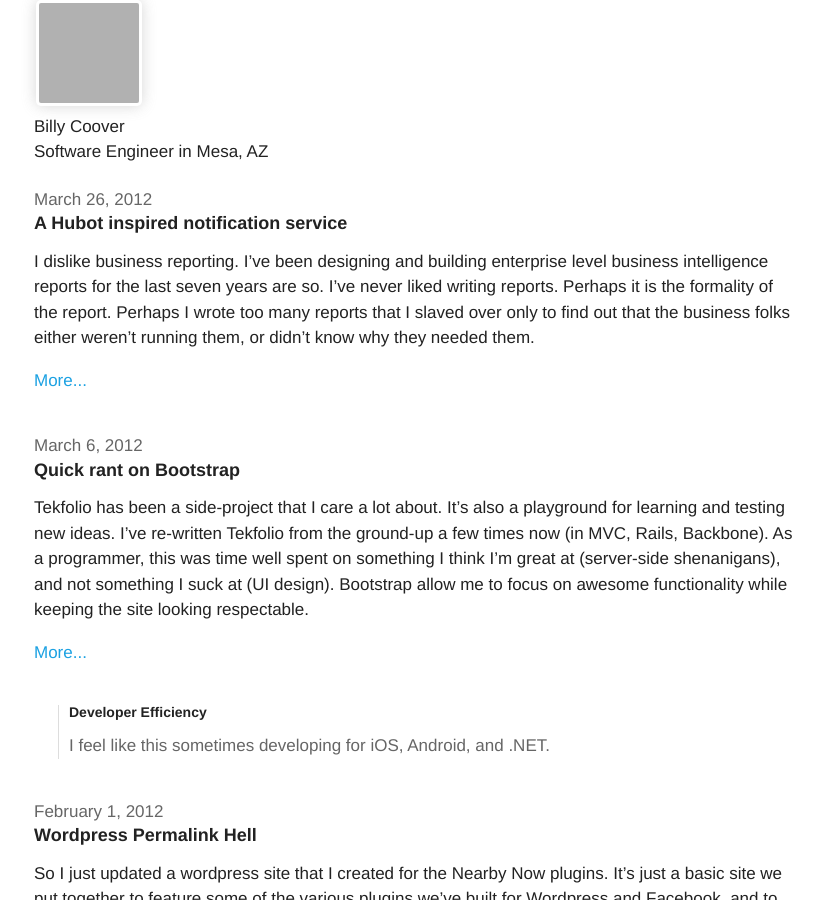
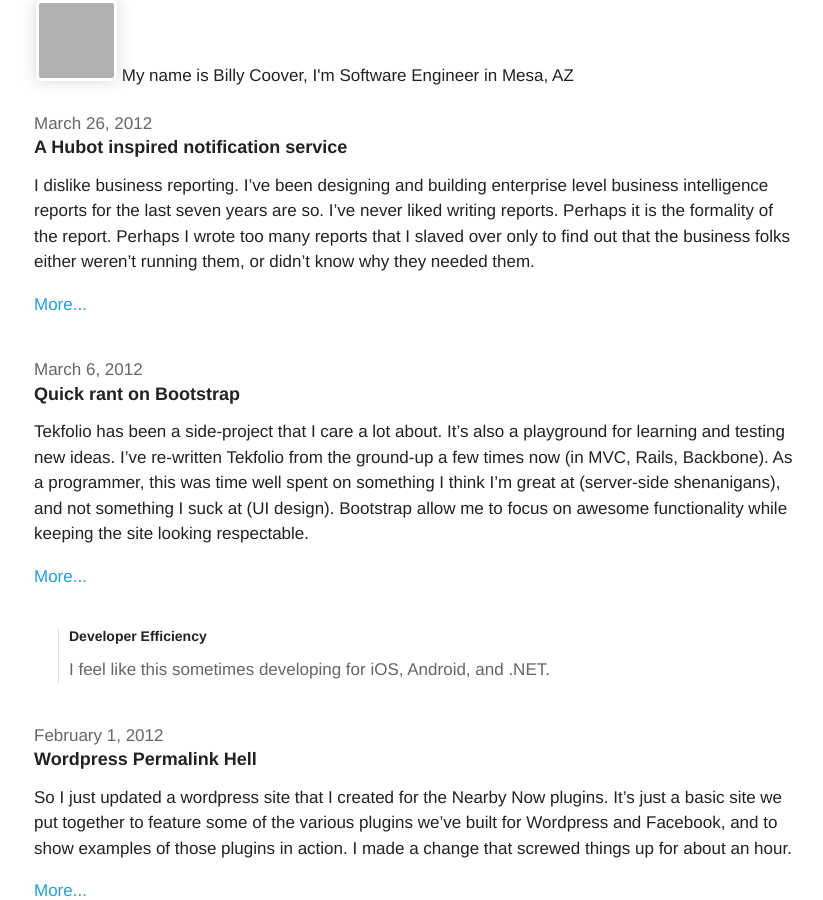
Before and after one commit to azcoov/azcoov.github.com, a Jekyll site: the page built from index.html, in a window 1280 px wide and 900 px high, cut to the strip 0-900 px from the top of the window. Shown: the whole strip, without its empty margins (226-1049 px from the left). Built offline with Jekyll 4.4.1, drawn with Linux system fonts in a browser that asks for light colours; Markdown is read by kramdown in place of the engine named in the settings; comment, search, counter and statistics services are not loaded; grey boxes are pictures that could not be loaded.

Commit message:
Update _layouts/default.html

```diff
--- a/_layouts/default.html
+++ b/_layouts/default.html
@@ -45,11 +45,9 @@
   <div class="main">
 
     <a href="/">
-      <img src="http://www.gravatar.com/avatar/9bb02ec020f37fd161b8a7f9e0823ef2.png?s=101" height="100" width="100" class="avatar" >
+      <img src="http://www.gravatar.com/avatar/9bb02ec020f37fd161b8a7f9e0823ef2.png?s=75" height="75" width="75" class="avatar" >
     </a>
-    <br />
-    <span>Billy Coover</span><br />
-    <span>Software Engineer in Mesa, AZ</span>
+    <span>My name is Billy Coover, I'm Software Engineer in Mesa, AZ</span>
 
     {{ content }}
 
```
